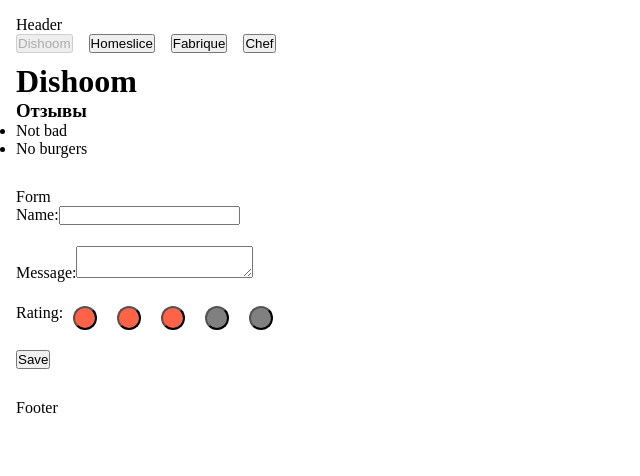
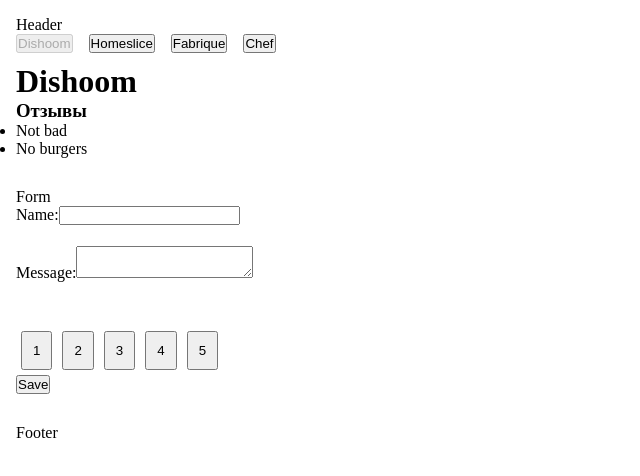
Before and after one commit to vladimirplyukhin89/NextEpisode, a React (Vite) app: page / in a window 1280 px wide. Shown: the top 476 px of the page, without its empty margins (0-640 px from the left). Built offline with nearby package versions, Linux system fonts and the light colour scheme.

Commit message:
fix: Rewritten Rating component with state from useReducer

```diff
--- a/src/components/Form/component.jsx
+++ b/src/components/Form/component.jsx
@@ -4,6 +4,7 @@
 const INITIAL_STATE = {
     name: '',
     message: '',
+    rating: 0,
 }
 
 const reducer = (state, { type, payload } = {}) => {
@@ -18,6 +19,11 @@
                 ...state,
                 message: payload,
             };
+        case 'setRating':
+            return {
+                ...state,
+                rating: payload,
+            }
         case 'reset':
             return INITIAL_STATE;
         default:
@@ -58,7 +64,10 @@
                 <p>{state.message}</p>
             </div>
 
-            <Rating />
+            <Rating
+                value={state.rating}
+                onClick={(rating) => dispatch({ type: 'setRating', payload: rating })}
+            />
 
             <button
                 type='button'
--- a/src/components/Rating/component.jsx
+++ b/src/components/Rating/component.jsx
@@ -1,17 +1,20 @@
-import { useRating } from "../../hooks/useRating.jsx";
+import { createArray } from "../../helpers/createArray.js";
 
-export const Rating = ({ totalRating = 5 }) => {
-    const { selectedRating, setSelectedRating, createRatingArray } = useRating();
-
+export const Rating = ({ value, onClick, totalRating = 5 }) => {
+    console.log(value)
     return (
-        <div>
-            Rating:
-            {createRatingArray(totalRating).map((_, index) => (
+        <div style={{marginTop: '40px'}}>
+            {createArray(totalRating).map((_, index) => (
                 <button
+                    style={{
+                        margin: '5px',
+                        padding: '10px',
+                        backgroundColor: `${value === index + 1 ? 'tomato' : ''}`}}
+                    disabled={value === index + 1}
                     key={index}
-                    type='button'
-                    className={`${selectedRating > index ? 'tomato' : 'grey'} rating`}
-                    onClick={() => setSelectedRating(index + 1)} />
+                    value={value}
+                    onClick={() => onClick(index + 1)}
+                >{index + 1}</button>
             ))}
         </div>
     )
--- /dev/null
+++ b/src/helpers/createArray.js
@@ -0,0 +1 @@
+export const createArray = (length) => new Array(length).fill(null);
--- a/src/hooks/useRating.jsx
+++ /dev/null
@@ -1,9 +0,0 @@
-import { useCallback, useState } from "react";
-
-export const useRating = ({ initialValue = 3 } = {}) => {
-    const [selectedRating, setSelectedRating] = useState(initialValue);
-
-    const createRatingArray = useCallback((length) => Array(length).fill(length), []);
-
-    return { selectedRating, setSelectedRating, createRatingArray };
-}
```
